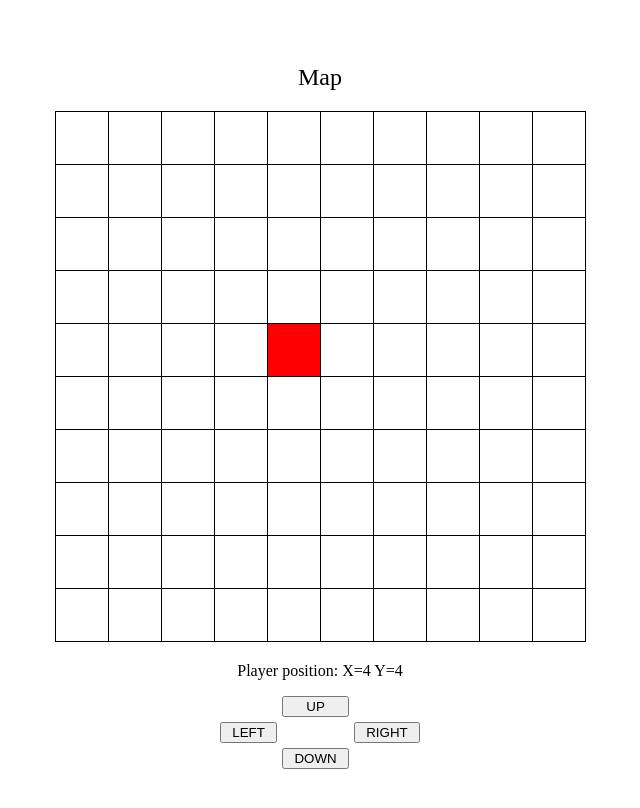
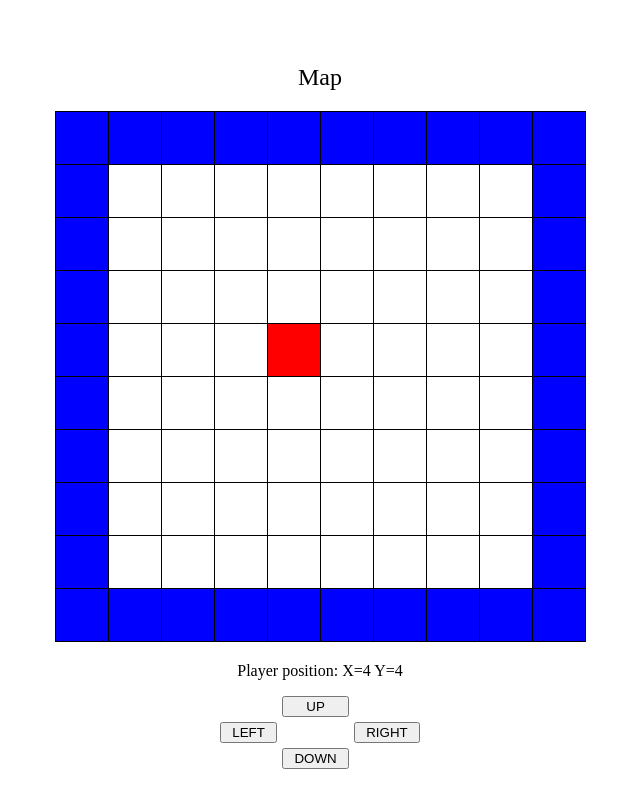
Before and after one commit to anndra17/IBM_Practice, a React (Vite) app: page / in a window 1280 px wide. Shown: the whole page, without its empty margins (320-960 px from the left). Built offline with nearby package versions, Linux system fonts and the light colour scheme.

Commit message:
Changed the margins colors

```diff
--- a/src/components/MapBase.jsx
+++ b/src/components/MapBase.jsx
@@ -13,7 +13,9 @@ const MapBase = ({ x, y }) => {
         const isBorderCell = row === 0 || row === 9 || col === 0 || col === 9;
         const className = (col === x && row === y) ? "red-cell" : "map-cell";
         cells.push(
-          <td key={col} className={className}></td>
+          <td key={col === 0} className={className}
+          style={isBorderCell ? { backgroundColor: "blue" } : {}}
+          ></td>
         );
       }
       table.push(<tr key={row}>{cells}</tr>);
```
